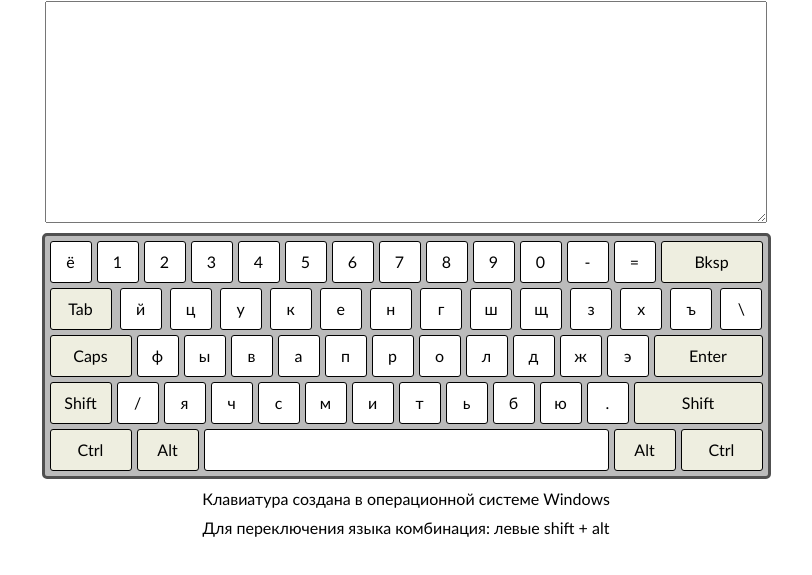
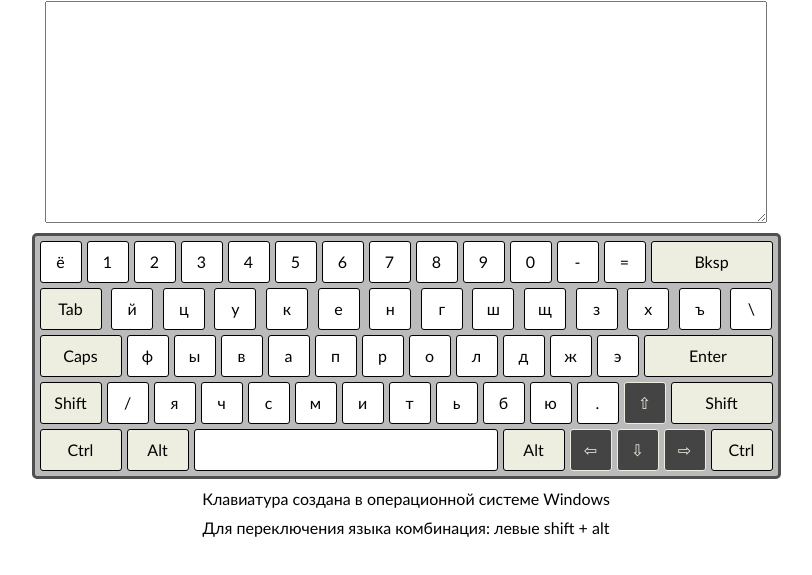
Before and after one commit to AlexandrAlexander/virtual-keyboard, a website: page index.html in a window 1280 px wide. Shown: the part 55-630 px from the top of the page, without its empty margins (234-1046 px from the left). Drawn offline with Linux system fonts and the light colour scheme.

Commit message:
feat: add arrow keys

```diff
--- a/index.js
+++ b/index.js
@@ -3,8 +3,8 @@
     ['Backquote', 'Digit1', 'Digit2', 'Digit3', 'Digit4', 'Digit5', 'Digit6', 'Digit7', 'Digit8', 'Digit9', 'Digit0', 'Minus', 'Equal', 'Backspace'],
     ['Tab', 'KeyQ', 'KeyW', 'KeyE', 'KeyR', 'KeyT', 'KeyY', 'KeyU', 'KeyI', 'KeyO', 'KeyP', 'BracketLeft', 'BracketRight', 'Backslash'],
     ['CapsLock', 'KeyA', 'KeyS', 'KeyD', 'KeyF', 'KeyG', 'KeyH', 'KeyJ', 'KeyK', 'KeyL', 'Semicolon', 'Quote', 'Enter'],
-    ['ShiftLeft', 'IntlBackslash', 'KeyZ', 'KeyX', 'KeyC', 'KeyV', 'KeyB', 'KeyN', 'KeyM', 'Comma', 'Period', 'Slash', 'ShiftRight'],
-    ['ControlLeft', 'AltLeft', 'Space', 'AltRight', 'ControlRight'],
+    ['ShiftLeft', 'IntlBackslash', 'KeyZ', 'KeyX', 'KeyC', 'KeyV', 'KeyB', 'KeyN', 'KeyM', 'Comma', 'Period', 'Slash', 'ArrowUp', 'ShiftRight'],
+    ['ControlLeft', 'AltLeft', 'Space', 'AltRight', 'ArrowLeft', 'ArrowDown', 'ArrowRight', 'ControlRight'],
   ];
 
   const rusLayoyt = {
@@ -12,8 +12,8 @@
       [['\u0451', '\u0401'], ['1', '!'], ['2', '"'], ['3', '\u2116'], ['4', ';'], ['5', '%'], ['6', ':'], ['7', '?'], ['8', '*'], ['9', '('], ['0', ')'], ['-', '_'], ['=', '+'], ['Bksp', 'Bksp']],
       [['Tab', 'Tab'], ['\u0439', '\u0419'], ['\u0446', '\u0426'], ['\u0443', '\u0423'], ['\u043A', '\u041A'], ['\u0435', '\u0415'], ['\u043D', '\u041D'], ['\u0433', '\u0413'], ['\u0448', '\u0428'], ['\u0449', '\u0429'], ['\u0437', '\u0417'], ['\u0445', '\u0425'], ['\u044A', '\u042A'], ['\\', '/']],
       [['Caps', 'Caps'], ['\u0444', '\u0424'], ['\u044B', '\u042B'], ['\u0432', '\u0412'], ['\u0430', '\u0410'], ['\u043F', '\u041F'], ['\u0440', '\u0420'], ['\u043E', '\u041E'], ['\u043B', '\u041B'], ['\u0434', '\u0414'], ['\u0436', '\u0416'], ['\u044D', '\u042D'], ['Enter', 'Enter']],
-      [['Shift', 'Shift'], ['/', '|'], ['\u044F', '\u042F'], ['\u0447', '\u0427'], ['\u0441', '\u0421'], ['\u043C', '\u041C'], ['\u0438', '\u0418'], ['\u0442', '\u0422'], ['\u044C', '\u042C'], ['\u0431', '\u0411'], ['\u044E', '\u042E'], ['.', ','], ['Shift', 'Shift']],
-      [['Ctrl', 'Ctrl'], ['Alt', 'Alt'], [' ', ' '], ['Alt', 'Alt'], ['Ctrl', 'Ctrl']],
+      [['Shift', 'Shift'], ['/', '|'], ['\u044F', '\u042F'], ['\u0447', '\u0427'], ['\u0441', '\u0421'], ['\u043C', '\u041C'], ['\u0438', '\u0418'], ['\u0442', '\u0422'], ['\u044C', '\u042C'], ['\u0431', '\u0411'], ['\u044E', '\u042E'], ['.', ','], ['\u21E7', '\u21E7'], ['Shift', 'Shift']],
+      [['Ctrl', 'Ctrl'], ['Alt', 'Alt'], [' ', ' '], ['Alt', 'Alt'], ['\u21E6', '\u21E6'], ['\u21E9', '\u21E9'], ['\u21E8', '\u21E8'], ['Ctrl', 'Ctrl']],
     ],
   };
 
@@ -22,8 +22,8 @@
       [['`', '~'], ['1', '!'], ['2', '@'], ['3', '#'], ['4', '$'], ['5', '%'], ['6', '^'], ['7', '&'], ['8', '*'], ['9', '('], ['0', ')'], ['-', '_'], ['=', '+'], ['Bksp', 'Bksp']],
       [['Tab', 'Tab'], ['q', 'Q'], ['w', 'W'], ['e', 'E'], ['r', 'R'], ['t', 'T'], ['y', 'Y'], ['u', 'U'], ['i', 'I'], ['o', 'O'], ['p', 'P'], ['[', '{'], [']', '}'], ['\\', '|']],
       [['Caps', 'Caps'], ['a', 'A'], ['s', 'S'], ['d', 'D'], ['f', 'F'], ['g', 'G'], ['h', 'H'], ['j', 'J'], ['k', 'K'], ['l', 'L'], [';', ':'], ["'", '"'], ['Enter', 'Enter']],
-      [['Shift', 'Shift'], ['/', '|'], ['z', 'Z'], ['x', 'X'], ['c', 'C'], ['v', 'V'], ['b', 'B'], ['n', 'N'], ['m', 'M'], [',', '<'], ['.', '>'], ['/', '?'], ['Shift', 'Shift']],
-      [['Ctrl', 'Ctrl'], ['Alt', 'Alt'], [' ', ' '], ['Alt', 'Alt'], ['Ctrl', 'Ctrl']],
+      [['Shift', 'Shift'], ['/', '|'], ['z', 'Z'], ['x', 'X'], ['c', 'C'], ['v', 'V'], ['b', 'B'], ['n', 'N'], ['m', 'M'], [',', '<'], ['.', '>'], ['/', '?'], ['\u21E7', '\u21E7'], ['Shift', 'Shift']],
+      [['Ctrl', 'Ctrl'], ['Alt', 'Alt'], [' ', ' '], ['Alt', 'Alt'], ['\u21E6', '\u21E6'], ['\u21E9', '\u21E9'], ['\u21E8', '\u21E8'], ['Ctrl', 'Ctrl']],
     ],
   };
 
--- a/style.css
+++ b/style.css
@@ -70,14 +70,14 @@
 
 .keyboard .Tab,
 .keyboard .AltLeft,
+.keyboard .ShiftLeft,
 .keyboard .AltRight,
-.keyboard .ShiftLeft {
+.keyboard .ControlRight {
   width: 60px;
 }
 
 .keyboard .CapsLock,
-.keyboard .ControlLeft,
-.keyboard .ControlRight {
+.keyboard .ControlLeft {
   width: 80px;
 }
 
@@ -102,6 +102,14 @@
   background: #eeeee0;
 }
 
+.keyboard .ArrowUp,
+.keyboard .ArrowLeft,
+.keyboard .ArrowRight,
+.keyboard .ArrowDown {
+  background: #444444;
+  color: #eeeee0;
+}
+
 .keyboard .CapsLockOn {
   text-transform: uppercase;
 }
```
